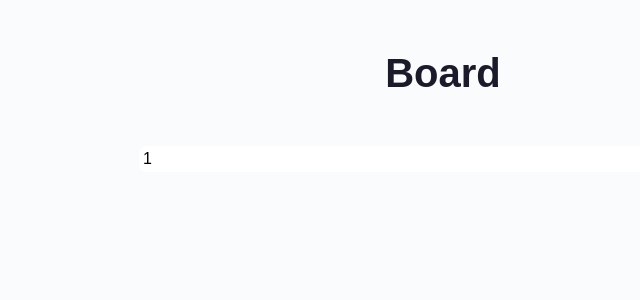
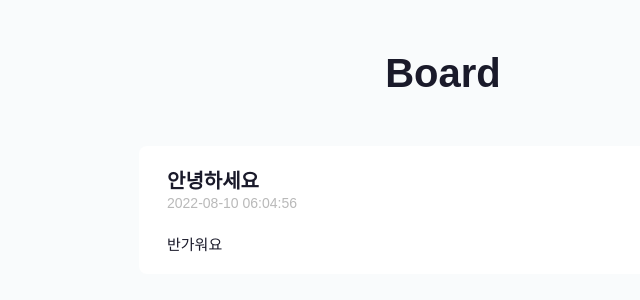
Before and after one commit to zmin9/board, a React (Create React App) app in the folder board/: page /1 in a window 1280 px wide. Shown: the top 300 px of the page, without its empty margins (197-837 px from the left). Built offline with nearby package versions, Linux system fonts and the light colour scheme; a web font is replaced by a local one.

Commit message:
feat: add post page

```diff
--- a/board/src/components/list/PostListItem.tsx
+++ b/board/src/components/list/PostListItem.tsx
@@ -1,6 +1,7 @@
-import { Post } from '../../types/post';
+import { PostType } from '../../types/post';
 import styled from 'styled-components';
 import Text from '../common/Text';
+import { getLocalDate } from '../../script/dateManager';
 
 const ItemContainer = styled.div`
   padding: ${({ theme }) => theme.defaultPadding};
@@ -16,7 +17,7 @@ const ItemDate = styled.div`
   color: ${({ theme }) => theme.colors.textSub};
 `;
 
-const PostListItem = ({ ...post }: Post) => {
+const PostListItem = ({ ...post }: PostType) => {
   return (
     <ItemContainer>
       <ItemTitle>
@@ -26,7 +27,7 @@ const PostListItem = ({ ...post }: Post) => {
       </ItemTitle>
       <ItemDate>
         <Text style={{ size: '14px', weight: 400 }}>
-          {new Date(post.time).toISOString().split('T')[0]}
+          {getLocalDate(post.time)}
         </Text>
       </ItemDate>
     </ItemContainer>
--- a/board/src/components/post/Post.tsx
+++ b/board/src/components/post/Post.tsx
@@ -1,12 +1,56 @@
 import { useParams } from 'react-router-dom';
+import styled from 'styled-components';
+import Text from '../common/Text';
+
+import data from '../../posts.json';
+import { getLocalDate, getLocalTime } from '../../script/dateManager';
+
+const PostHeader = styled.div`
+  margin-bottom: 24px;
+`;
+
+const Title = styled.h2`
+  color: ${({ theme }) => theme.colors.textMain};
+  margin: 0;
+`;
+
+const PostedTime = styled.div`
+  color: ${({ theme }) => theme.colors.textSub};
+`;
+
+const Content = styled.article`
+  color: ${({ theme }) => theme.colors.textMain};
+`;
+
+const Container = styled.div`
+  padding: ${({ theme }) => theme.defaultPadding};
+`;
 
 const Post = () => {
   const { postId } = useParams();
+  const [post] = data.data.filter(data => data.id === Number(postId));
   return (
-    <div>
-      {postId}
-    </div>
+    <Container>
+      <PostHeader>
+        <Title>
+          <Text style={{ size: '20px', weight: 700 }}>
+            {post.title}
+          </Text>
+        </Title>
+        <PostedTime>
+          <Text style={{ size: '14px', weight: 400 }}>
+            {`${getLocalDate(post.time)} ${getLocalTime(post.time)}`}
+          </Text>
+        </PostedTime>
+      </PostHeader>
+      <Content>
+        <Text style={{ size: '15px', weight: 400 }}>
+          {post.content}
+        </Text>
+      </Content>
+    </Container>
   );
 };
 
+
 export default Post;
--- a/board/src/posts.json
+++ b/board/src/posts.json
@@ -8,7 +8,7 @@
     },
     {
       "id": 2,
-      "time": 1660111499429,
+      "time": 1660121047464,
       "title": "hi",
       "content": "hello"
     }
--- a/board/src/types/post.ts
+++ b/board/src/types/post.ts
@@ -1,4 +1,4 @@
-export type Post = {
+export type PostType = {
   id: number,
   time: number,
   title: string,
```
